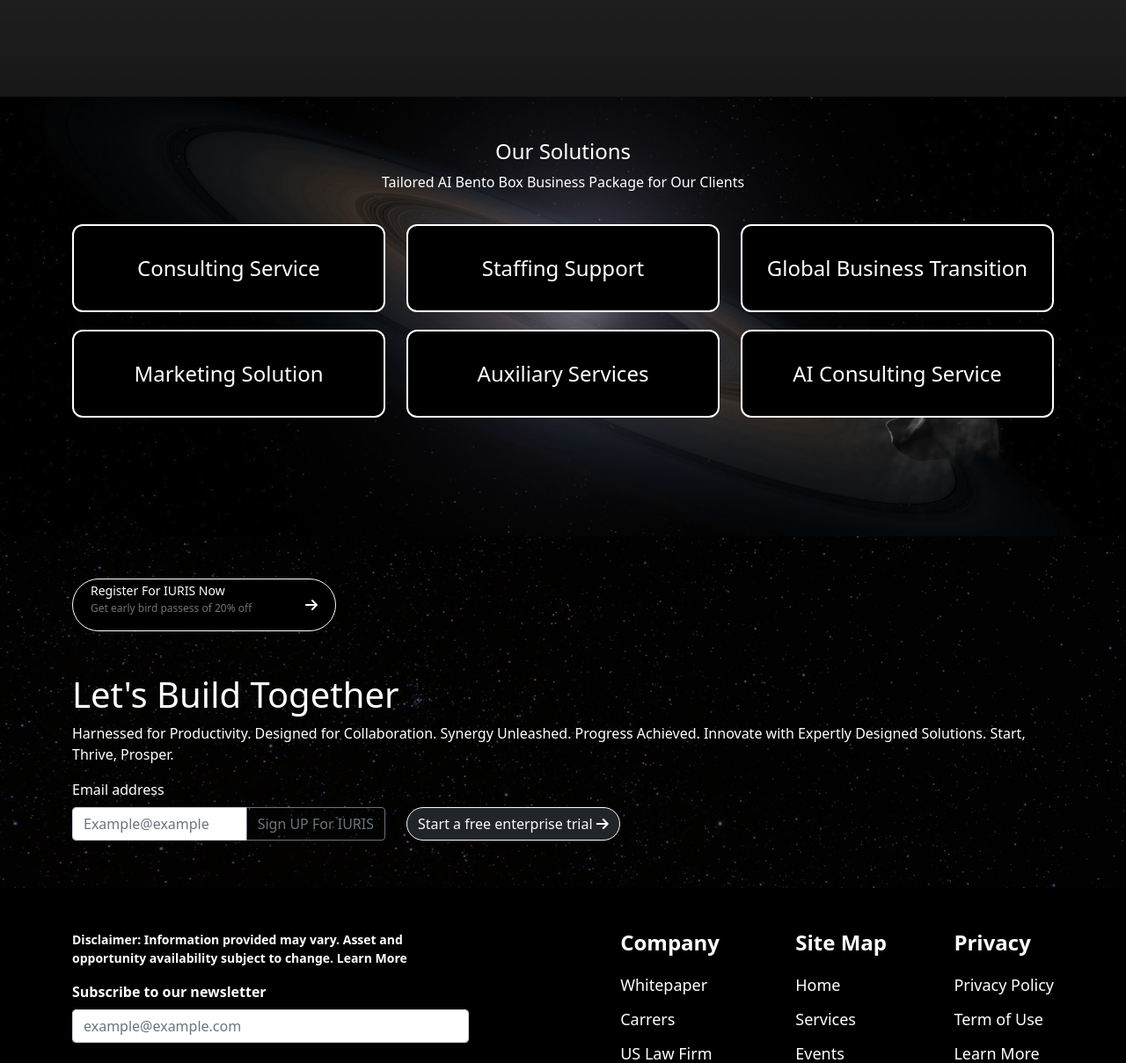
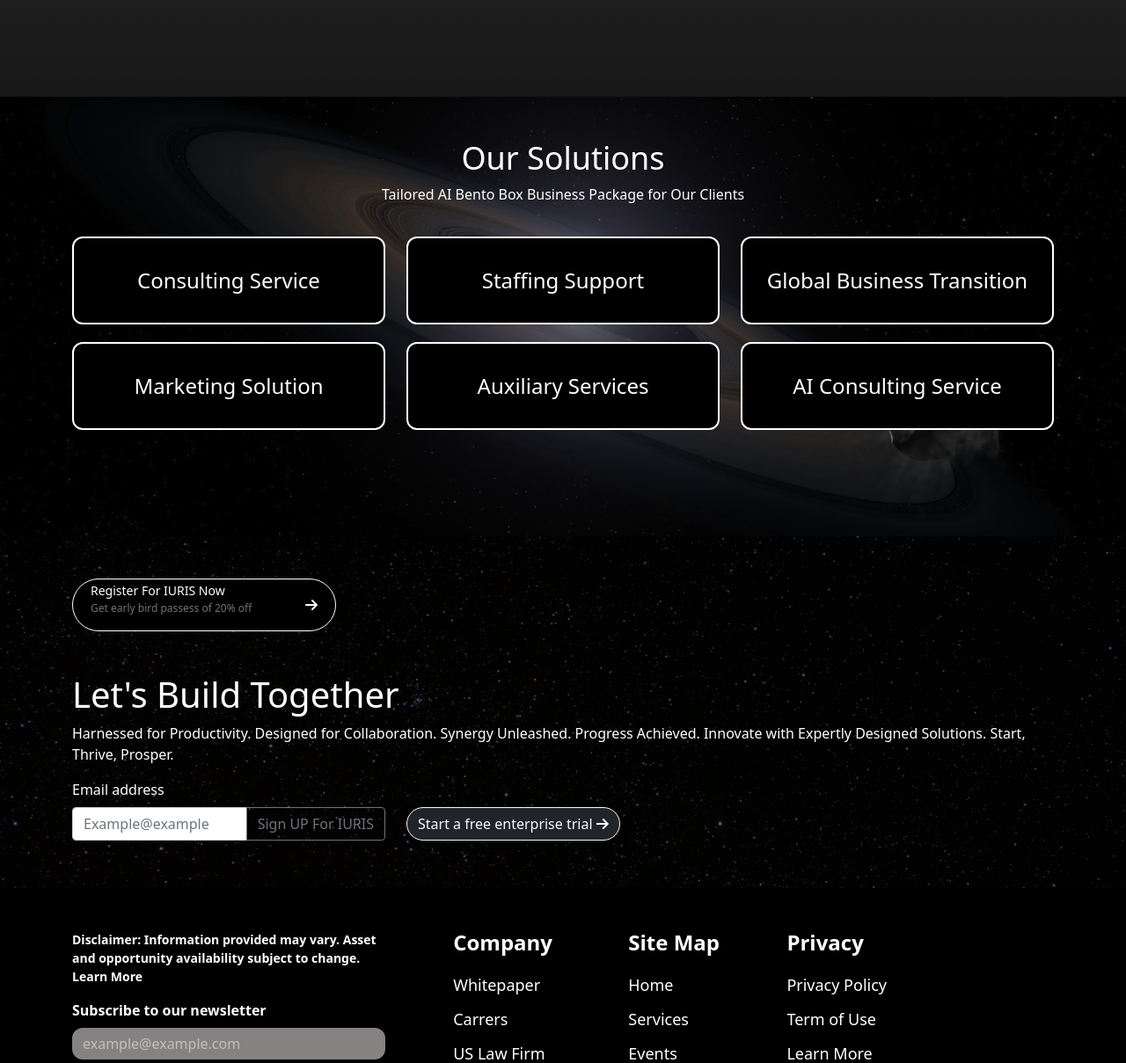
Before and after one commit to mhmohtar/iuris, a plain HTML site: page index.html in a window 1280 px wide. Shown: the part 690-1899 px from the top of the page at 88% size. Drawn offline with nearby package versions, Linux system fonts and the light colour scheme.

Commit message:
the 4 commit

```diff
--- a/index.html
+++ b/index.html
@@ -45,7 +45,7 @@
                 <a class="nav-link" href="#">CONTACT</a>
               </li>
             </ul>
-            <a href="" class="register">Register Now</a>
+            <a href="" class="register pe-3">Register Now</a>
           </div>
         </div>
     </nav>
@@ -58,7 +58,7 @@
     </section>
     <section class="bg-service">
         <div class="container">
-            <h4 class="text-white text-center pt-5">Our Solutions</h4>
+            <h4 class="text-white text-center pt-5 service-text-title">Our Solutions</h4>
             <p class="text-white text-center">Tailored AI Bento Box Business Package for Our Clients</p>
             <div class="row">
               <div class="col-lg-4">
@@ -139,13 +139,13 @@
    <footer class="pb-5">
     <div class="container pt-5">
       <div class="row">
-        <div class="col-lg-5 col-sm-6">
+        <div class="col-lg-4 col-sm-6">
           <div class="single-box">
             <p class="disclamer">Disclaimer: Information provided may vary. Asset and opportunity availability subject to change. Learn More</p>
             <div class="card-area">
               <div class="mb-3">
                 <label for="" class="form-label fw-bold text-white">Subscribe to our newsletter</label>
-                <input type="email" class="form-control" id="" placeholder="example@example.com">
+                <input type="email" class="form-control transparent-input" id="" placeholder="example@example.com">
               </div>
             </div>
             <h3 class="text-white py-3">IURIS</h3>
@@ -164,7 +164,7 @@
             </p>
           </div>
         </div>
-        <div class="col-lg-3 col-sm-6">
+        <div class="col-lg-2 col-sm-6">
           <div class="single-box float-end">
             <h4 class="text-white footer-label">Company</h4>
             <div class="card-area">
--- a/style.css
+++ b/style.css
@@ -55,6 +55,9 @@ nav .nav-link{
     background-position: center; /* Center the image */
     background-repeat: no-repeat; /* Do not repeat the image */
     background-size: cover;;
+}
+.bg-service .service-text-title{
+    font-size: 36px;
 }
 .bg-service .box{
     margin-top: 20px;
@@ -152,3 +155,12 @@ footer{
 .single-box .copywright{
     font-size: 12px;
 }
+.transparent-input {
+    background-color: rgba(231, 224, 224, 0.582);
+    /*Membuatbackgroundinputtransparan*/border: 0;
+    border-radius: 12px;
+}
+
+.transparent-input::placeholder {
+    color: silver; /* Warna placeholder putih */
+  }
```
